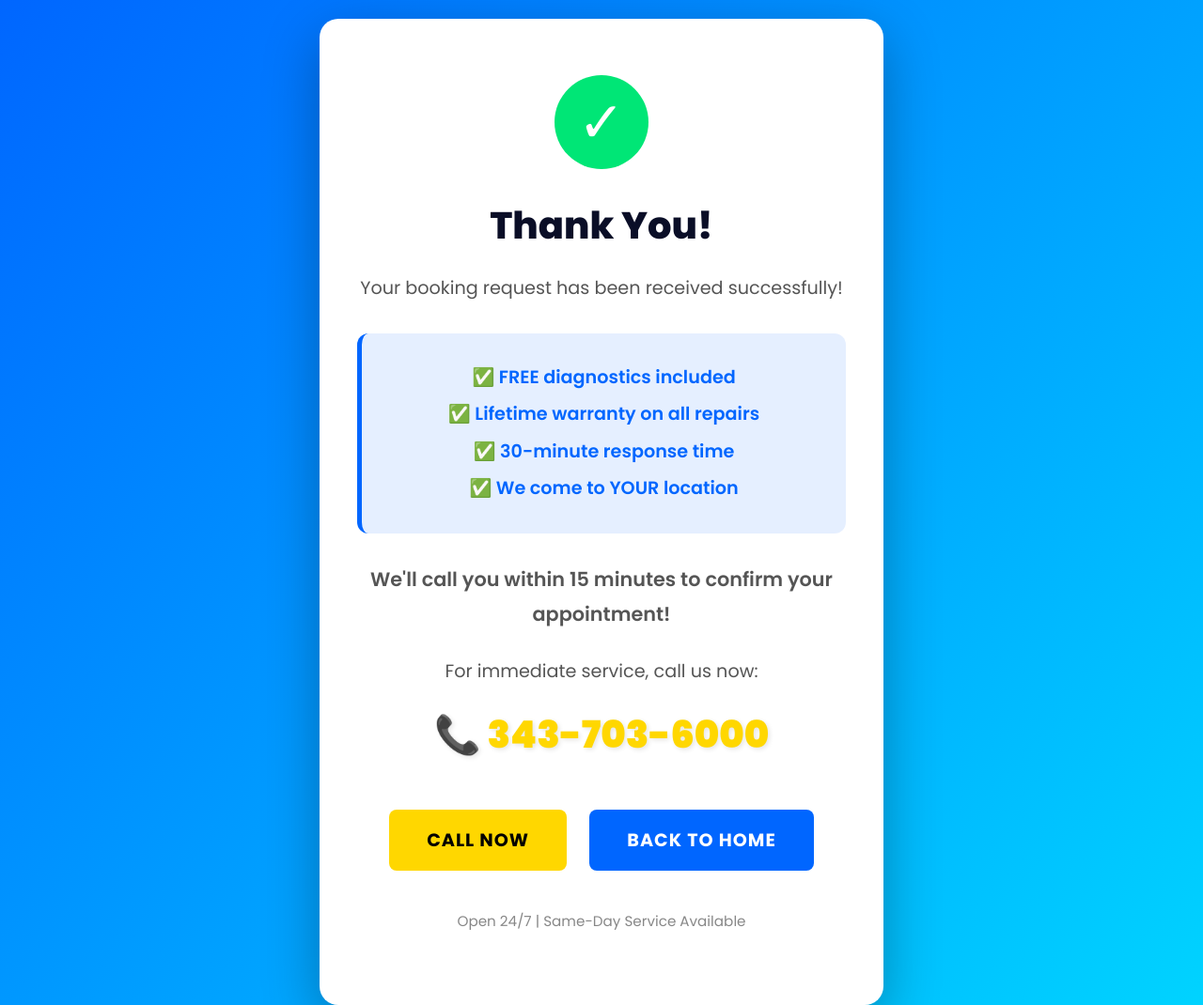
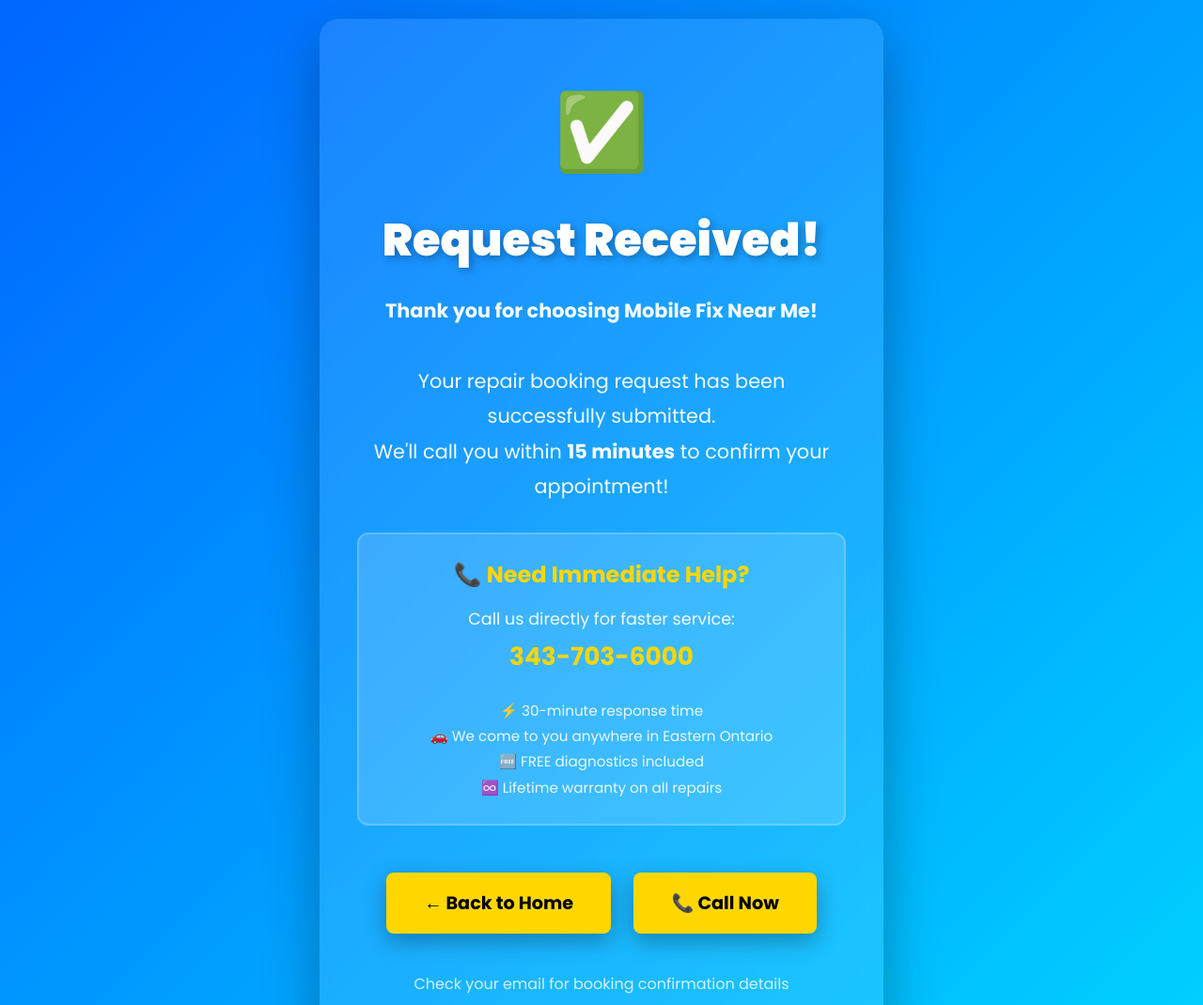
Before and after one commit to shahrozmirzallc-arch/mobilefixnearme-static, a website: page thank-you.html in a window 1280 px wide. Shown: the top 1070 px of the page at 94% size. Drawn offline with Linux system fonts and the light colour scheme.

```diff
--- a/thank-you.html
+++ b/thank-you.html
@@ -3,11 +3,8 @@
 <head>
     <meta charset="UTF-8">
     <meta name="viewport" content="width=device-width, initial-scale=1.0">
-    <title>Thank You! - Mobile Fix Near Me</title>
-    <link rel="preconnect" href="https://fonts.googleapis.com">
-    <link rel="preconnect" href="https://fonts.gstatic.com" crossorigin>
+    <title>Thank You - Mobile Fix Near Me</title>
     <link href="https://fonts.googleapis.com/css2?family=Poppins:wght@300;400;500;600;700;800;900&display=swap" rel="stylesheet">
-
     <style>
         * {
             margin: 0;
@@ -18,103 +15,57 @@
         :root {
             --primary: #0066FF;
             --secondary: #00D4FF;
+            --accent: #FFD700;
             --dark: #0A0E27;
-            --accent: #FFD700;
-            --light: #F5F7FA;
-            --success: #00E676;
         }
 
         body {
             font-family: 'Poppins', sans-serif;
             background: linear-gradient(135deg, var(--primary), var(--secondary));
+            display: flex;
+            justify-content: center;
+            align-items: center;
             min-height: 100vh;
-            display: flex;
-            align-items: center;
-            justify-content: center;
+            color: white;
             padding: 20px;
         }
 
-        .thank-you-container {
-            background: white;
+        .container {
+            text-align: center;
+            max-width: 600px;
+            background: rgba(255, 255, 255, 0.1);
+            backdrop-filter: blur(10px);
+            padding: 60px 40px;
             border-radius: 20px;
-            padding: 60px 40px;
-            max-width: 600px;
-            text-align: center;
             box-shadow: 0 20px 60px rgba(0,0,0,0.3);
-            animation: slideUp 0.5s ease-out;
         }
 
-        @keyframes slideUp {
-            from {
-                opacity: 0;
-                transform: translateY(30px);
-            }
-            to {
-                opacity: 1;
-                transform: translateY(0);
-            }
+        .success-icon {
+            font-size: 5em;
+            margin-bottom: 20px;
+            animation: bounce 1s ease infinite;
         }
 
-        .checkmark {
-            width: 100px;
-            height: 100px;
-            background: var(--success);
-            border-radius: 50%;
-            margin: 0 auto 30px;
-            display: flex;
-            align-items: center;
-            justify-content: center;
-            font-size: 60px;
-            color: white;
-            animation: scaleIn 0.5s ease-out 0.2s backwards;
-        }
-
-        @keyframes scaleIn {
-            from {
-                transform: scale(0);
-            }
-            to {
-                transform: scale(1);
-            }
+        @keyframes bounce {
+            0%, 100% { transform: translateY(0); }
+            50% { transform: translateY(-20px); }
         }
 
         h1 {
-            font-size: 2.5em;
-            color: var(--dark);
+            font-size: 3em;
+            font-weight: 900;
             margin-bottom: 20px;
-            font-weight: 800;
+            text-shadow: 3px 3px 10px rgba(0,0,0,0.3);
         }
 
         p {
-            font-size: 1.2em;
-            color: #555;
+            font-size: 1.3em;
             line-height: 1.8;
-            margin-bottom: 15px;
+            margin-bottom: 30px;
+            opacity: 0.95;
         }
 
-        .highlight {
-            background: rgba(0, 102, 255, 0.1);
-            padding: 25px;
-            border-radius: 12px;
-            margin: 30px 0;
-            border-left: 5px solid var(--primary);
-        }
-
-        .highlight p {
-            font-weight: 600;
-            color: var(--primary);
-            margin: 5px 0;
-        }
-
-        .phone-number {
-            font-size: 2.5em;
-            font-weight: 900;
-            color: var(--accent);
-            margin: 20px 0;
-            text-shadow: 2px 2px 5px rgba(0,0,0,0.1);
-        }
-
-        .btn {
+        .cta-btn {
             display: inline-block;
             padding: 18px 40px;
             margin: 10px;
@@ -123,33 +74,33 @@
             text-decoration: none;
             border-radius: 8px;
             transition: all 0.3s;
-            text-transform: uppercase;
-            letter-spacing: 1px;
+            background: var(--accent);
+            color: #000;
+            box-shadow: 0 8px 25px rgba(0,0,0,0.3);
         }
 
-        .btn-primary {
-            background: var(--primary);
-            color: white;
+        .cta-btn:hover {
+            background: #FFC700;
+            transform: translateY(-5px);
+            box-shadow: 0 12px 35px rgba(255, 215, 0, 0.5);
         }
 
-        .btn-primary:hover {
-            background: var(--secondary);
-            transform: translateY(-3px);
-            box-shadow: 0 8px 20px rgba(0, 102, 255, 0.3);
+        .info-box {
+            background: rgba(255, 255, 255, 0.15);
+            padding: 25px;
+            border-radius: 12px;
+            margin-top: 30px;
+            border: 2px solid rgba(255,255,255,0.2);
         }
 
-        .btn-secondary {
-            background: var(--accent);
-            color: #000;
-        }
-
-        .btn-secondary:hover {
-            background: #FFC700;
-            transform: translateY(-3px);
+        .info-box h3 {
+            font-size: 1.5em;
+            margin-bottom: 15px;
+            color: var(--accent);
         }
 
         @media (max-width: 768px) {
-            .thank-you-container {
+            .container {
                 padding: 40px 25px;
             }
 
@@ -158,49 +109,55 @@
             }
 
             p {
-                font-size: 1.05em;
+                font-size: 1.1em;
             }
 
-            .phone-number {
-                font-size: 1.8em;
-            }
-
-            .btn {
-                display: block;
-                width: 100%;
-                margin: 10px 0;
+            .success-icon {
+                font-size: 3.5em;
             }
         }
     </style>
 </head>
 <body>
-    <div class="thank-you-container">
-        <div class="checkmark">✓</div>
-        <h1>Thank You!</h1>
-        <p>Your booking request has been received successfully!</p>
+    <div class="container">
+        <div class="success-icon">✅</div>
+        <h1>Request Received!</h1>
+        <p>
+            <strong>Thank you for choosing Mobile Fix Near Me!</strong><br><br>
 
-        <div class="highlight">
-            <p>✅ FREE diagnostics included</p>
-            <p>✅ Lifetime warranty on all repairs</p>
-            <p>✅ 30-minute response time</p>
-            <p>✅ We come to YOUR location</p>
+            Your repair booking request has been successfully submitted.<br>
+            We'll call you within <strong>15 minutes</strong> to confirm your appointment!
+        </p>
+
+        <div class="info-box">
+            <h3>📞 Need Immediate Help?</h3>
+            <p style="font-size: 1.1em; margin-bottom: 20px;">
+                Call us directly for faster service:<br>
+                <strong style="font-size: 1.5em; color: var(--accent);">343-703-6000</strong>
+            </p>
+            <p style="font-size: 0.95em; opacity: 0.9; margin: 0;">
+                ⚡ 30-minute response time<br>
+                🚗 We come to you anywhere in Eastern Ontario<br>
+                🆓 FREE diagnostics included<br>
+                ♾️ Lifetime warranty on all repairs
+            </p>
         </div>
 
-        <p style="font-size: 1.3em; font-weight: 600; margin: 25px 0;">
-            We'll call you within 15 minutes to confirm your appointment!
-        </p>
-
-        <p>For immediate service, call us now:</p>
-        <div class="phone-number">📞 343-703-6000</div>
-
         <div style="margin-top: 40px;">
-            <a href="tel:3437036000" class="btn btn-secondary">Call Now</a>
-            <a href="/" class="btn btn-primary">Back to Home</a>
+            <a href="/" class="cta-btn">← Back to Home</a>
+            <a href="tel:3437036000" class="cta-btn">📞 Call Now</a>
         </div>
 
-        <p style="margin-top: 30px; font-size: 0.95em; opacity: 0.7;">
-            Open 24/7 | Same-Day Service Available
+        <p style="font-size: 1em; margin-top: 30px; opacity: 0.8;">
+            Check your email for booking confirmation details
         </p>
     </div>
+
+    <script>
+        // Auto-redirect to home after 30 seconds
+        setTimeout(function() {
+            window.location.href = '/';
+        }, 30000);
+    </script>
 </body>
 </html>
```
Also changed, not shown: index.html (+3 -1 lines).
